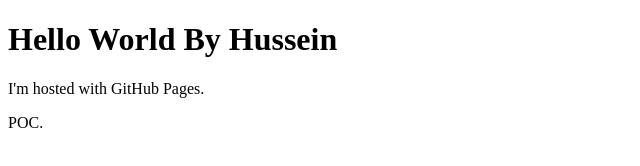
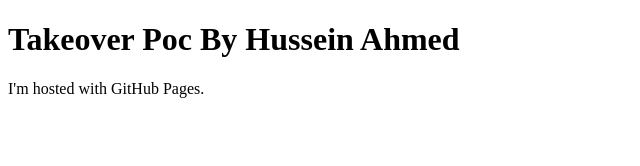
Before and after one commit to m7mdharoun/hacker0x01.github.io, a plain HTML site: page index.html in a window 1280 px wide. Shown: the whole page, without its empty margins (0-640 px from the left). Drawn offline with Linux system fonts and the light colour scheme.

Commit message:
Add files via upload

```diff
--- a/index.html
+++ b/index.html
@@ -1,8 +1,7 @@
 <!DOCTYPE html>
 <html>
 <body>
-<h1>Hello World By Hussein</h1>
+<h1>Takeover Poc By Hussein Ahmed</h1>
 <p>I'm hosted with GitHub Pages.</p>
-<p>POC.</p>
 </body>
 </html>
```
